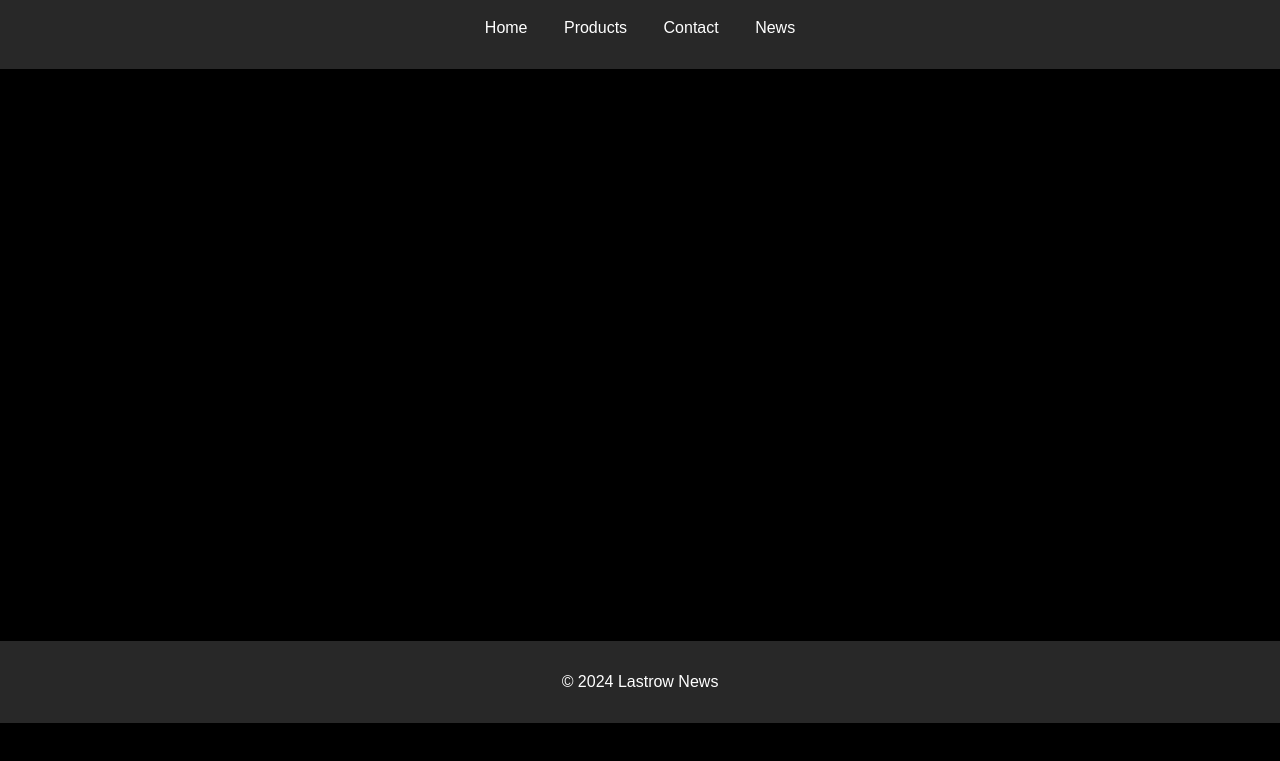
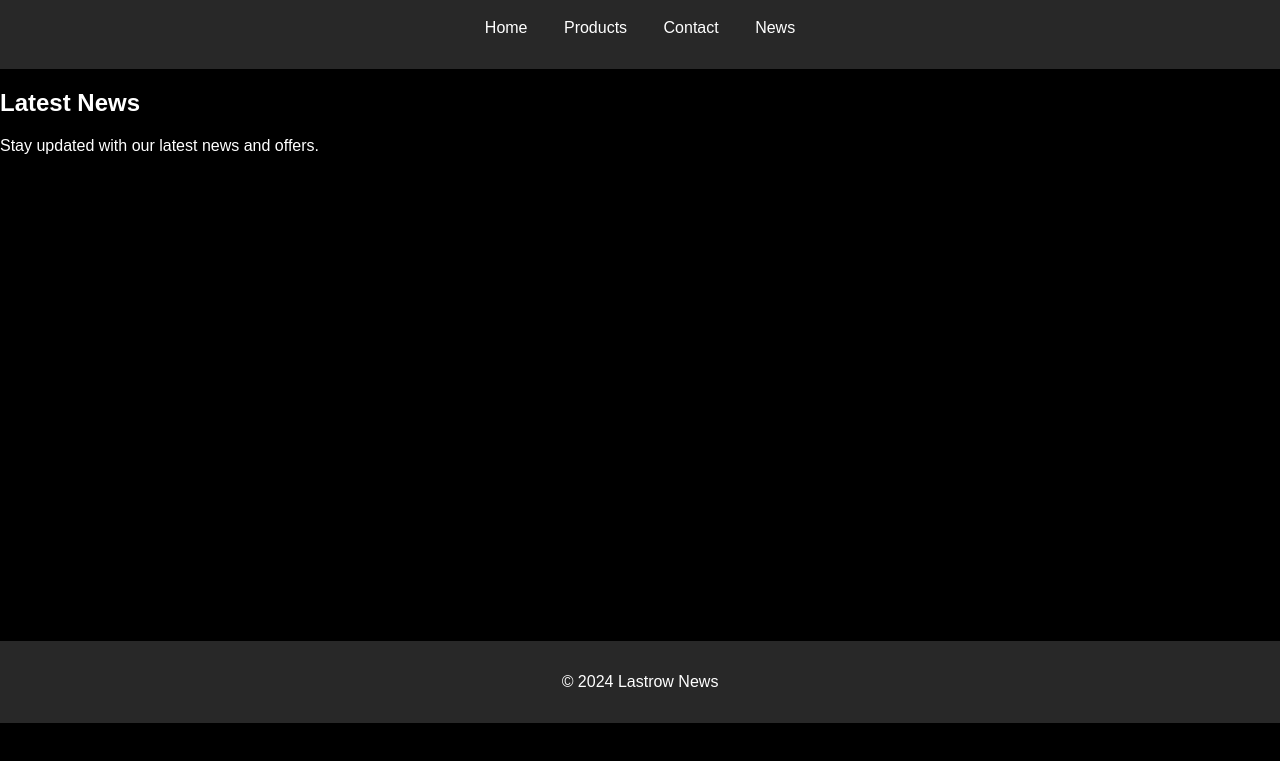
Before and after one commit to Bluehecer/lastrow, a plain HTML site: page news.html in a window 1280 px wide. Shown: the part 77-838 px from the top of the page. After the commit the page ends 800 px from the top, so only its background shows below. Drawn offline with Linux system fonts and the light colour scheme.

Commit message:
Update news.html

```diff
--- a/news.html
+++ b/news.html
@@ -5,8 +5,28 @@
     <meta name="viewport" content="width=device-width, initial-scale=1.0">
     <title>News - Sudheera Stores</title>
     <link rel="stylesheet" href="styles.css">
+    <style>
+        body {
+            margin: 0;
+            overflow: hidden;
+            background-color: #000;
+        }
+        canvas {
+            display: block;
+            position: absolute;
+            top: 0;
+            left: 0;
+            z-index: -1; /* Ensure the canvas is behind the content */
+        }
+        main {
+            position: relative;
+            z-index: 1; /* Ensure the main content is above the canvas */
+            color: white; /* Adjust text color for better visibility */
+        }
+    </style>
 </head>
 <body>
+    <canvas id="canvas"></canvas>
     <header>
         <h1>Lastrow News</h1>
         <nav>
@@ -21,27 +41,12 @@
     <main>
         <section id="news">
             <h2>Latest News</h2>
-            <p>Stay updated with our latest news and offersmmmmmmmmmmmmmmmmmmmmmmmmmmmmmmmmmmmmmmmmmmmmmmmmmmmmmmmmmmmmmmmm.</p>
+            <p>Stay updated with our latest news and offers.</p>
         </section>
     </main>
-<head>
-    <meta charset="UTF-8">
-    <meta name="viewport" content="width=device-width, initial-scale=1.0">
-    <title>Interactive Web Animation</title>
-    <style>
-        body {
-            margin: 0;
-            overflow: hidden;
-            background-color: #000;
-        }
-        canvas {
-            display: block;
-        }
-    </style>
-</head>
-<center>
-<body>
-    <canvas id="canvas"></canvas>
+    <footer>
+        <p>© 2024 Lastrow News</p>
+    </footer>
     <script>
         const canvas = document.getElementById('canvas');
         const ctx = canvas.getContext('2d');
@@ -87,10 +92,5 @@
             points = [];
         });
     </script>
-</center>
-
-    <footer>
-        <p>© 2024 Lastrow News</p>
-    </footer>
 </body>
 </html>
```
